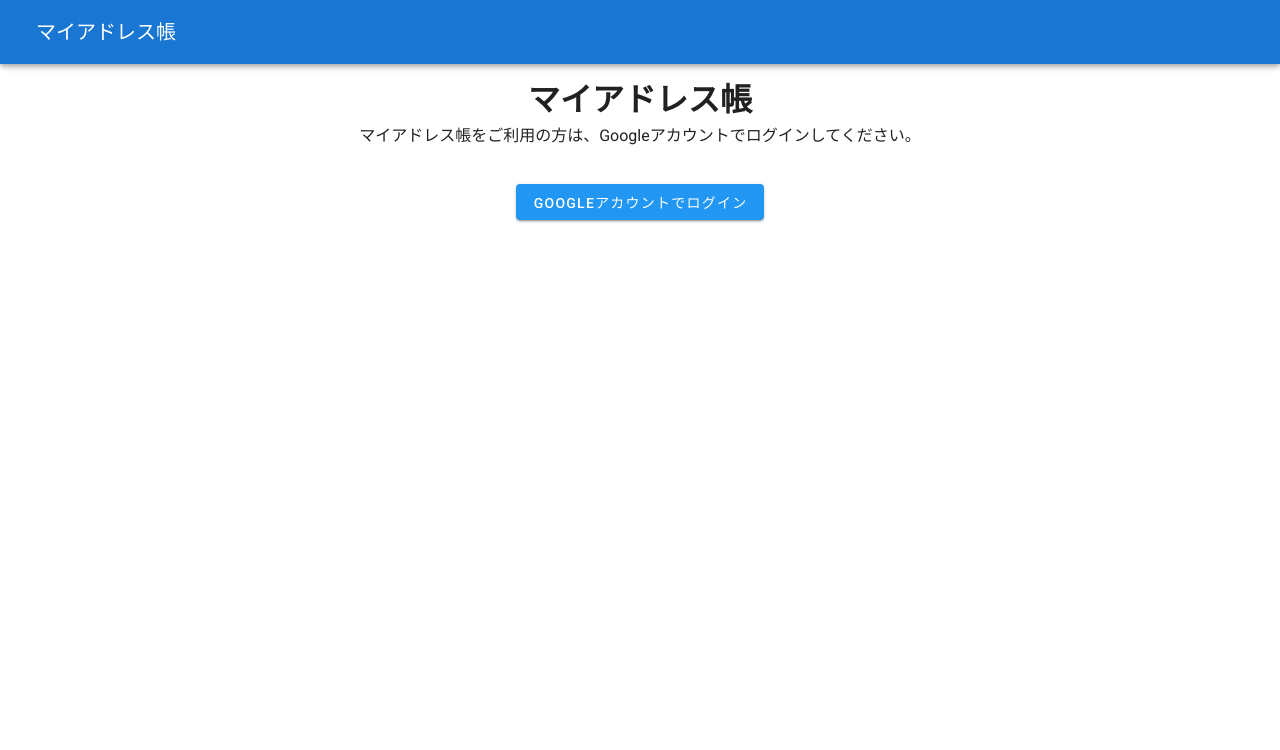
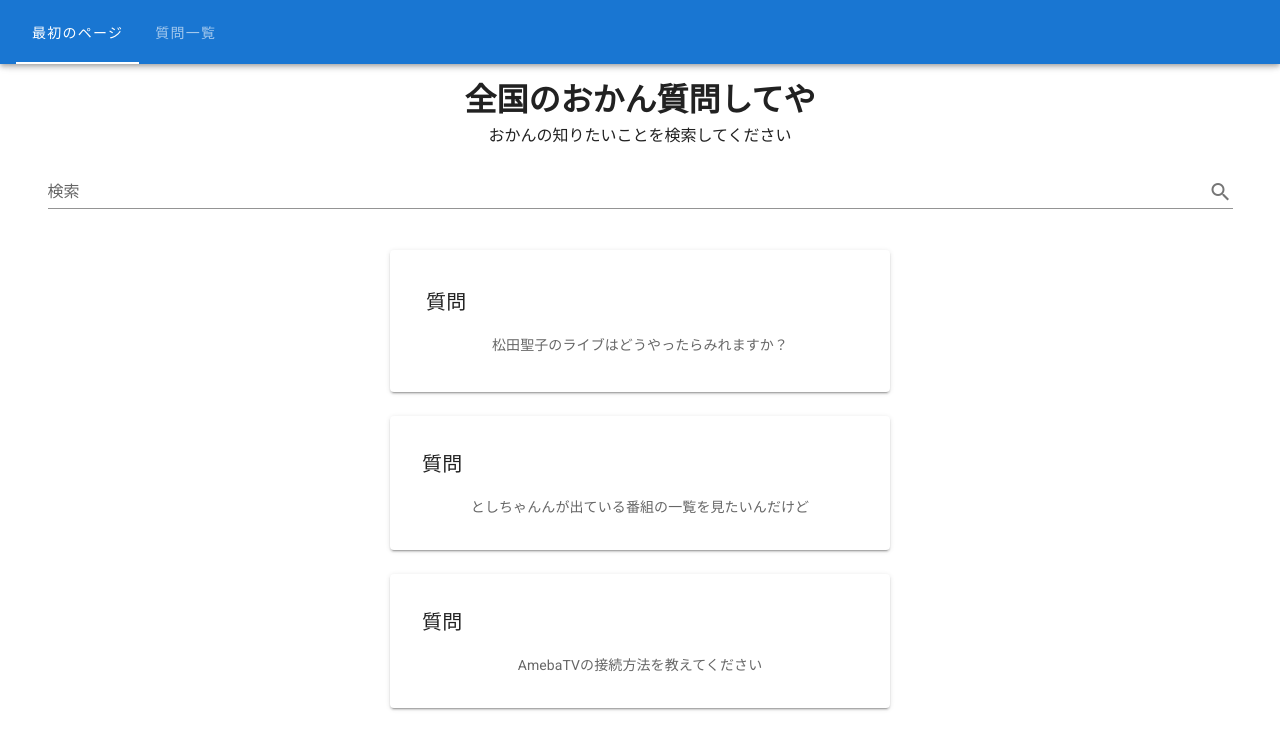
Before and after one commit to sanoyo/all-for-okan-vue, a Vue app: page / in a window 1280 px wide. Shown: the top 750 px of the page. Built offline with nearby package versions, Linux system fonts and the light colour scheme; no server answers.

Commit message:
Home画面の作成

```diff
--- a/src/App.vue
+++ b/src/App.vue
@@ -6,7 +6,10 @@
       dark
     >
       <v-app-bar-nav-icon v-show="$store.state.login_user" @click.stop="toggleSideMenu"></v-app-bar-nav-icon>
-      <v-toolbar-title>マイアドレス帳</v-toolbar-title>
+      <v-tabs>
+        <v-tab>最初のページ</v-tab>
+        <v-tab>質問一覧</v-tab>
+      </v-tabs>
       <v-spacer></v-spacer>
       <v-toolbar-items v-if="$store.state.login_user">
         <b-btn text @click='logout'>ログアウト</b-btn>
--- a/src/views/Home.vue
+++ b/src/views/Home.vue
@@ -2,12 +2,54 @@
   <v-container text-center justify-center>
     <v-layout row wrap>
       <v-flex xs12>
-        <h1>マイアドレス帳</h1>
-        <p>マイアドレス帳をご利用の方は、Googleアカウントでログインしてください。</p>
+        <h1>全国のおかん質問してや</h1>
+        <p>おかんの知りたいことを検索してください</p>
+        <v-text-field
+          v-model="search"
+          append-icon="mdi-magnify"
+          label="検索"
+          sigle-line
+        />
       </v-flex>
+      <v-spacer></v-spacer>
       <v-flex xs12 mt-5>
+        <v-card
+          class="pa-md-5 mx-lg-auto"
+          color="white"
+          width="500px"
+        >
+          <v-card-title>質問</v-card-title>
+          <v-card-text>
+            松田聖子のライブはどうやったらみれますか？
+          </v-card-text>
+        </v-card>
+        <br>
+        <v-card
+          class="pa-md-4 mx-lg-auto"
+          color="white"
+          width="500px"
+        >
+          <v-card-title>質問</v-card-title>
+          <v-card-text>
+            としちゃんんが出ている番組の一覧を見たいんだけど
+          </v-card-text>
+        </v-card>
+        <br>
+        <v-card
+          class="pa-md-4 mx-lg-auto"
+          color="white"
+          width="500px"
+        >
+          <v-card-title>質問</v-card-title>
+          <v-card-text>
+            AmebaTVの接続方法を教えてください
+          </v-card-text>
+        </v-card>
+        <br>
+      </v-flex>
+      <!-- <v-flex xs12 mt-5>
         <v-btn color='info' @click="login">Googleアカウントでログイン</v-btn>
-      </v-flex>
+      </v-flex> -->
     </v-layout>
   </v-container>
 </template>
```
